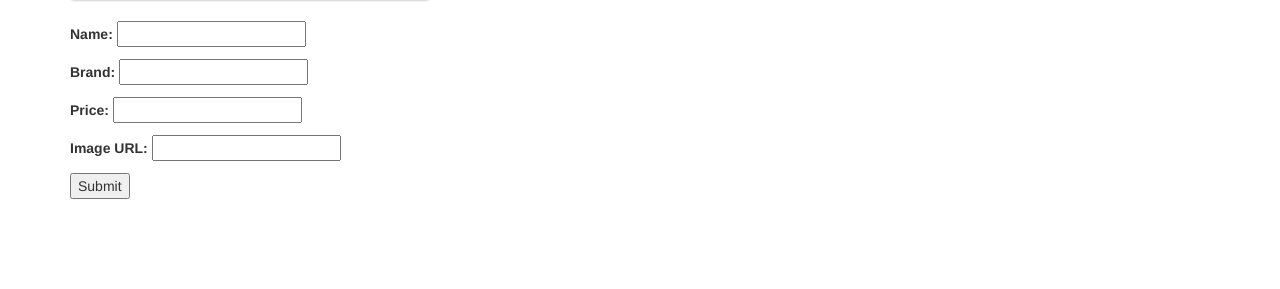
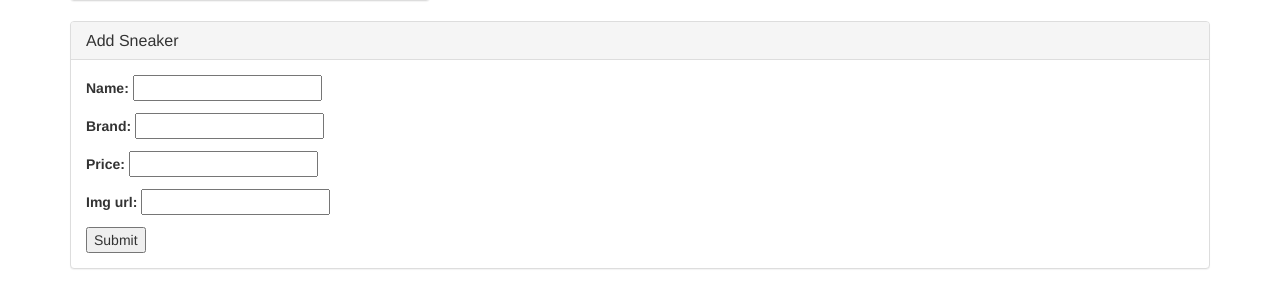
Before and after one commit to brianphan/sneakerhub, a Django app: page / in a window 1280 px wide. Shown: the part 918-1207 px from the top of the page. Before the commit the page ends 1117 px from the top, so only its background shows below. Run offline with Django 3.2, Linux system fonts and the light colour scheme; data comes from the database, SQL or seed files in the repository; some libraries are stand-ins or nearby versions.

Commit message:
implemented model form for adding sneaker

```diff
--- a/main_app/forms.py
+++ b/main_app/forms.py
@@ -1,7 +1,7 @@
 from django import forms
+from .models import Sneaker
 
-class SneakerForm(forms.Form):
-	name = forms.CharField(label='Name', max_length=100)
-	brand = forms.CharField(label='Brand', max_length=100)
-	price = forms.DecimalField(label='Price', max_digits=100, decimal_places=2)
-	img_url = forms.CharField(label='Image URL', max_length=100)
+class SneakerForm(forms.ModelForm):
+	class Meta:
+		model = Sneaker
+		fields = ['name', 'brand', 'price', 'img_url']
--- a/main_app/templates/index.html
+++ b/main_app/templates/index.html
@@ -21,9 +21,15 @@
 	{% endfor %}
 </div>
 
-<form action="post_url/" method="post">
-	{% csrf_token %}
-	{{ form.as_p }}
-	<input type="submit" value="Submit"/>
-</form>
+<div class="add-sneaker-form panel panel-default">
+	<div class="panel-heading"><h2 class="panel-title">Add Sneaker</h2></div>
+	<div class="panel-body">
+		<form action="post_url/" method="post">
+			{% csrf_token %}
+			{{ form.as_p }}
+			<input type="submit" value="Submit"/>
+		</form>
+	</div>
+</div>
+
 {% endblock %}
--- a/main_app/views.py
+++ b/main_app/views.py
@@ -16,9 +16,6 @@ def detail(request, sneaker_id):
 def post_sneaker(request):
 	form = SneakerForm(request.POST)
 	if form.is_valid():
-		sneaker = Sneaker(name = form.cleaned_data['name'],
-							brand = form.cleaned_data['brand'],
-							price = form.cleaned_data['price'],
-							img_url = form.cleaned_data['img_url'])
-		sneaker.save()
+		form.save(commit = True)
+
 	return HttpResponseRedirect('/')
```
Also changed, not shown: 2 other files.
